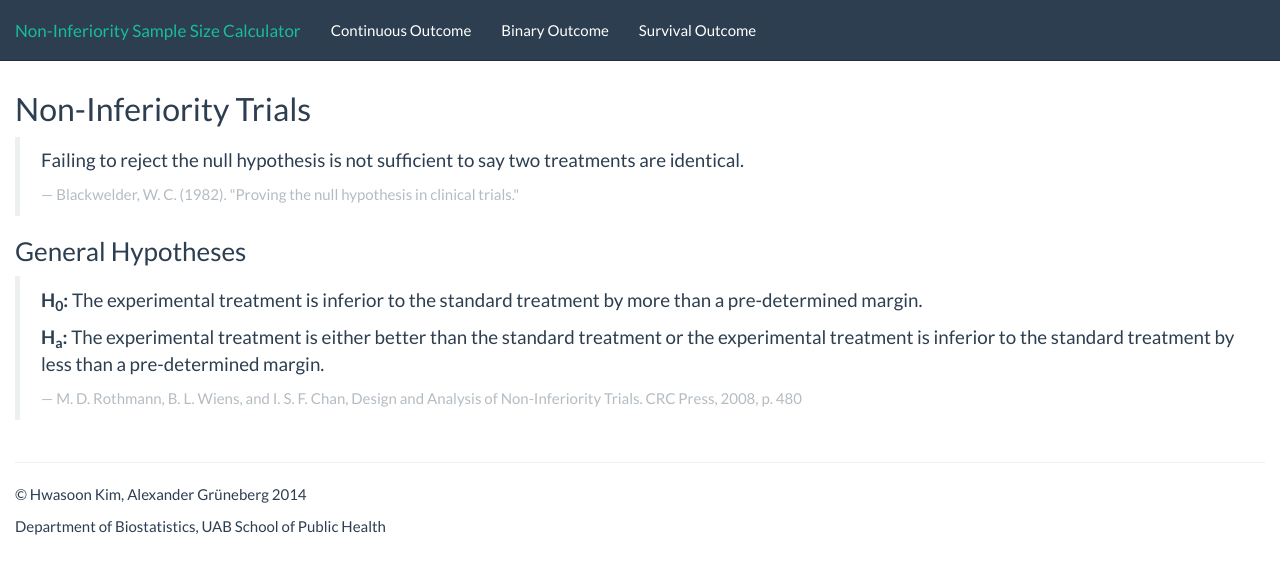
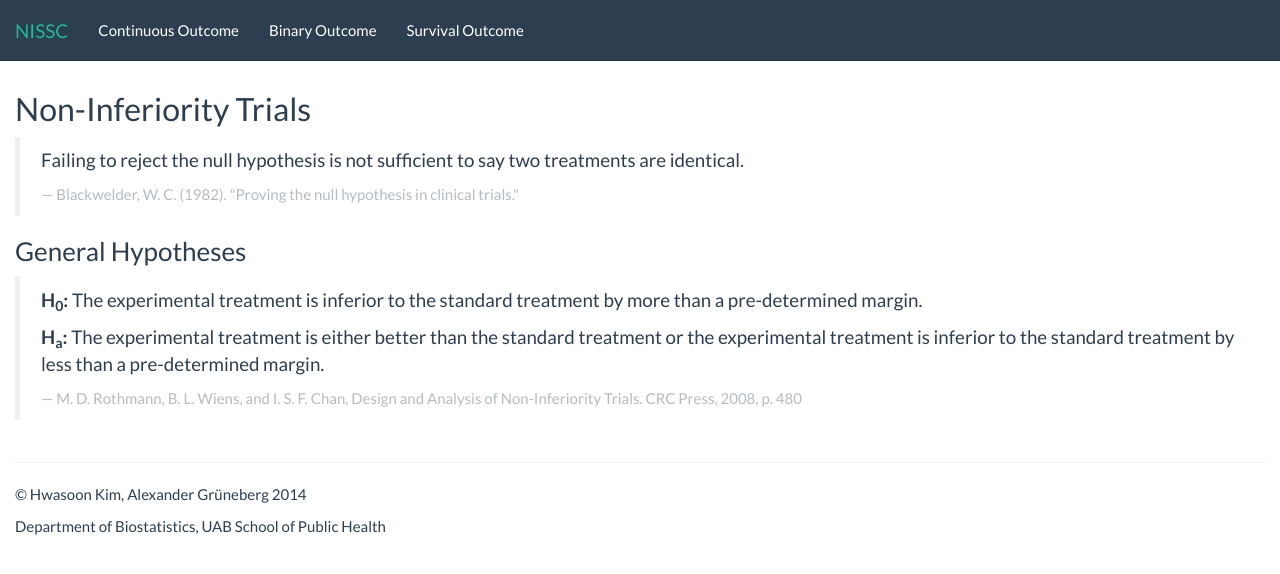
Before and after one commit to NISSC/NISSC, a website: page index.html in a window 1280 px wide. Drawn offline with nearby package versions, Linux system fonts and the light colour scheme; some packages are replaced by stand-ins of ours.

Commit message:
Shorten brand to fit on smaller screens.

```diff
--- a/index.html
+++ b/index.html
@@ -18,7 +18,7 @@
                         <span class="icon-bar"></span>
                         <span class="icon-bar"></span>
                     </button>
-                    <a class="navbar-brand" href="#!/introduction">Non-Inferiority Sample Size Calculator</a>
+                    <a class="navbar-brand" href="#!/introduction">NISSC</a>
                 </div>
                 <div class="collapse navbar-collapse" ng-controller="NavigationController">
                     <ul class="nav navbar-nav">
--- a/styles/app.css
+++ b/styles/app.css
@@ -1,7 +1,3 @@
 body {
     padding-top: 70px;
 }
-
-.navbar-brand {
-    font-size: 17px;
-}
```
